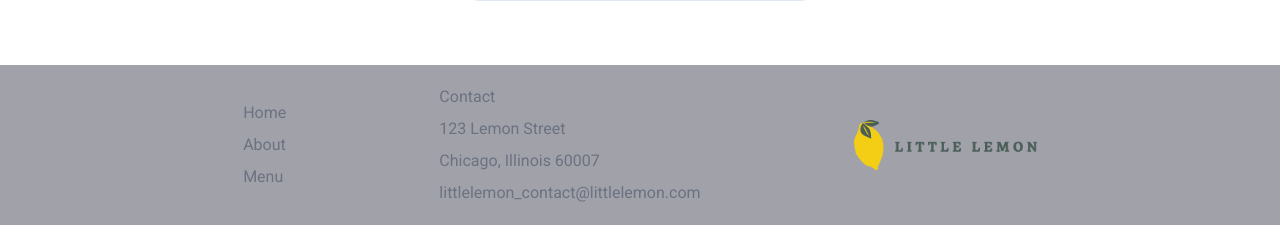
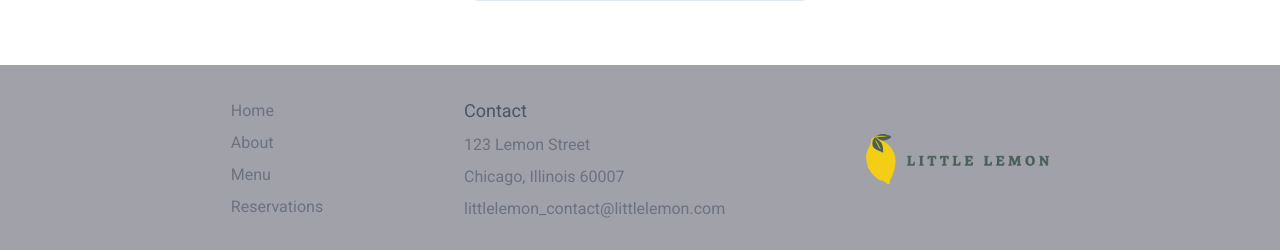
Before and after one commit to kingkwongsta/coursera-capstone-little-lemon, a React (Create React App) app: page /menu in a window 1280 px wide. Shown: the part 797-1047 px from the top of the page. Before the commit the page ends 1022 px from the top, so only its background shows below. Built offline with nearby package versions, Linux system fonts and the light colour scheme.

Commit message:
correct typo of reservations

```diff
--- a/src/components/footer.jsx
+++ b/src/components/footer.jsx
@@ -3,7 +3,7 @@ import Logo from "./../images/logo.png";
 
 function Footer() {
   return (
-    <nav className="flex items-center justify-evenly px-[90px] py-5 mt-12 bg-zinc-400">
+    <nav className="flex items-center justify-evenly px-[90px] py-8 mt-12 bg-zinc-400">
       <div className="flex flex-col space-y-2">
         <a href="/" className="text-gray-500 hover:text-[#f4ce14]">
           Home
@@ -14,9 +14,12 @@ function Footer() {
         <a href="/menu" className="text-gray-500 hover:text-[#f4ce14]">
           Menu
         </a>
+        <a href="/reservations" className="text-gray-500 hover:text-[#f4ce14]">
+          Reservations
+        </a>
       </div>
       <div className="flex flex-col space-y-2 text-gray-500">
-        <h2>Contact</h2>
+        <h2 className="text-gray-600 text-lg">Contact</h2>
         <p>123 Lemon Street</p>
         <p>Chicago, Illinois 60007 </p>
         <p>littlelemon_contact@littlelemon.com</p>
--- a/src/components/navbar.jsx
+++ b/src/components/navbar.jsx
@@ -19,7 +19,7 @@ function NavBar() {
         <a href="/menu" className="text-gray-500 hover:text-[#f4ce14]">
           Menu
         </a>
-        <a href="/resservations" className="text-gray-500 hover:text-[#f4ce14]">
+        <a href="/reservations" className="text-gray-500 hover:text-[#f4ce14]">
           Reservations
         </a>
       </div>
--- a/src/routes/ReservationsRoute.jsx
+++ b/src/routes/ReservationsRoute.jsx
@@ -0,0 +1,14 @@
+import React from "react";
+import NavBar from "./../components/navbar";
+import Footer from "../components/footer";
+
+function ReservationsRoute() {
+  return (
+    <>
+      <NavBar />
+      <Footer />
+    </>
+  );
+}
+
+export default ReservationsRoute;
```
